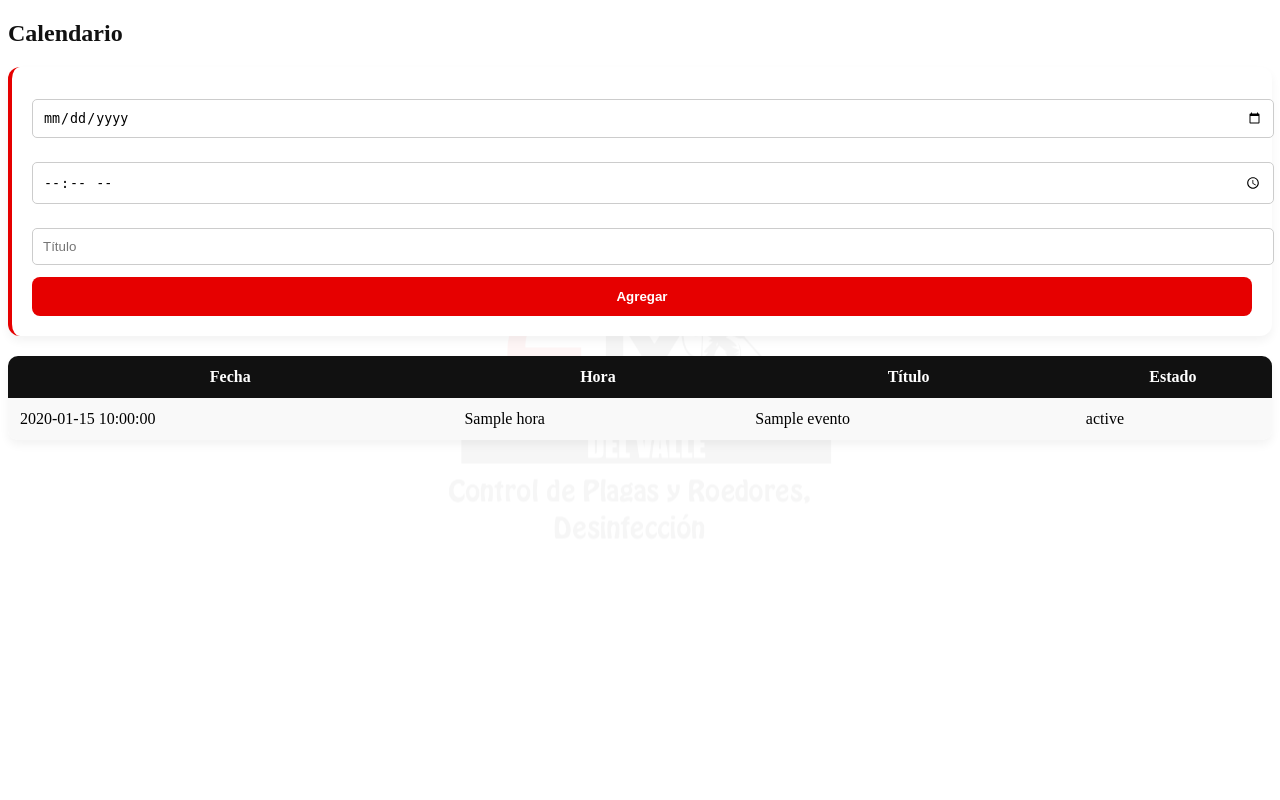
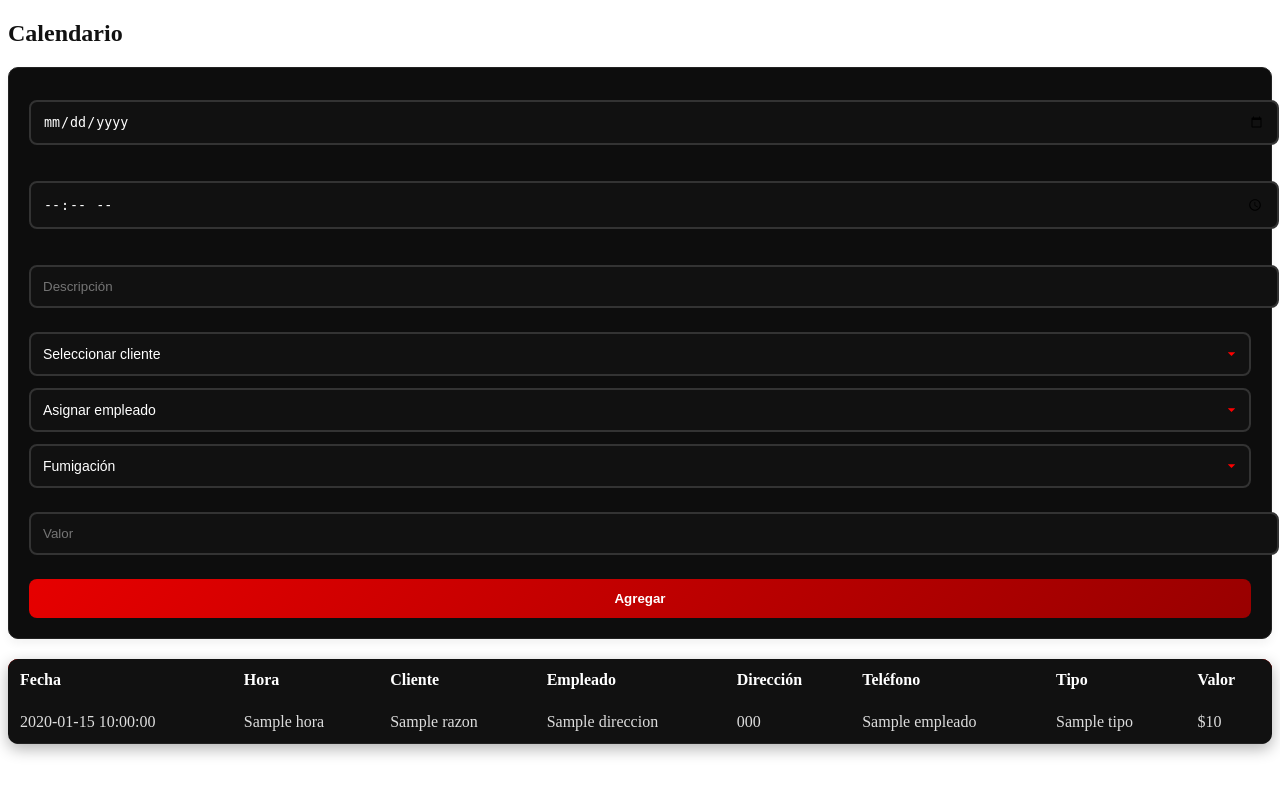
Before and after one commit to bydavidp/Pagina-Web-Fmv, a Flask app: template templates/calendario.html in a window 1280 px wide. Run offline with Flask 3, Linux system fonts and the light colour scheme; the template is opened without the code that fills it: most values are stand-ins (such as "Sample title", 1, 10 or a date in 2020).

Commit message:
Enhance calendario.html with client and employee fields
Updated the form to include client and employee selection, as well as additional fields for event details.

```diff
--- a/templates/calendario.html
+++ b/templates/calendario.html
@@ -3,29 +3,75 @@
 {% block content %}
 <h2>Calendario</h2>
 
-<form method="POST">
+<form method="POST" class="form-calendario">
+
+    <!-- Fecha -->
     <input type="date" name="fecha" required>
+
+    <!-- Hora -->
     <input type="time" name="hora" required>
-    <input name="titulo" placeholder="Título" required>
+
+    <!-- Descripción -->
+    <input name="titulo" placeholder="Descripción">
+
+    <!-- CLIENTES -->
+    <select name="cliente_id" required>
+        <option value="">Seleccionar cliente</option>
+        {% for c in clientes %}
+            <option value="{{ c.id }}">{{ c.razon }}</option>
+        {% endfor %}
+    </select>
+
+<!-- 👇 AQUÍ PEGAS ESTO -->
+    <select name="empleado_id" required>
+        <option value="">Asignar empleado</option>
+        {% for e in empleados %}
+            <option value="{{ e.id }}">{{ e.usuario }}</option>
+        {% endfor %}
+    </select>
+
+    <!-- TIPO -->
+    <select name="tipo" required>
+        <option value="FUMIGACION">Fumigación</option>
+        <option value="VISITA">Visita Técnica</option>
+    </select>
+
+    <!-- VALOR -->
+    <input type="number" name="valor" placeholder="Valor" required>
+
     <button>Agregar</button>
-    <body class="calendario"></body>
+
 </form>
 
-<table>
+<!-- TABLA -->
+<table class="tabla-clientes">
+    <thead>
         <tr>
             <th>Fecha</th>
             <th>Hora</th>
-        <th>Título</th>
-        <th>Estado</th>
+            <th>Cliente</th>
+            <th>Empleado</th>
+            <th>Dirección</th>
+            <th>Teléfono</th>
+            <th>Tipo</th>
+            <th>Valor</th>
         </tr>
+    </thead>
 
+    <tbody>
         {% for e in eventos %}
         <tr>
             <td>{{ e.fecha }}</td>
             <td>{{ e.hora }}</td>
-        <td>{{ e.titulo }}</td>
-        <td>{{ e.estado }}</td>
+            <td>{{ e.razon }}</td>
+            <td>{{ e.direccion }}</td>
+            <td>{{ e.telefono }}</td>
+            <td>{{ e.empleado }}</td>
+            <td>{{ e.tipo }}</td>
+            <td>${{ e.valor }}</td>
         </tr>
         {% endfor %}
+    </tbody>
 </table>
+
 {% endblock %}
```
Lines whose indentation alone changed are shown as unchanged.
